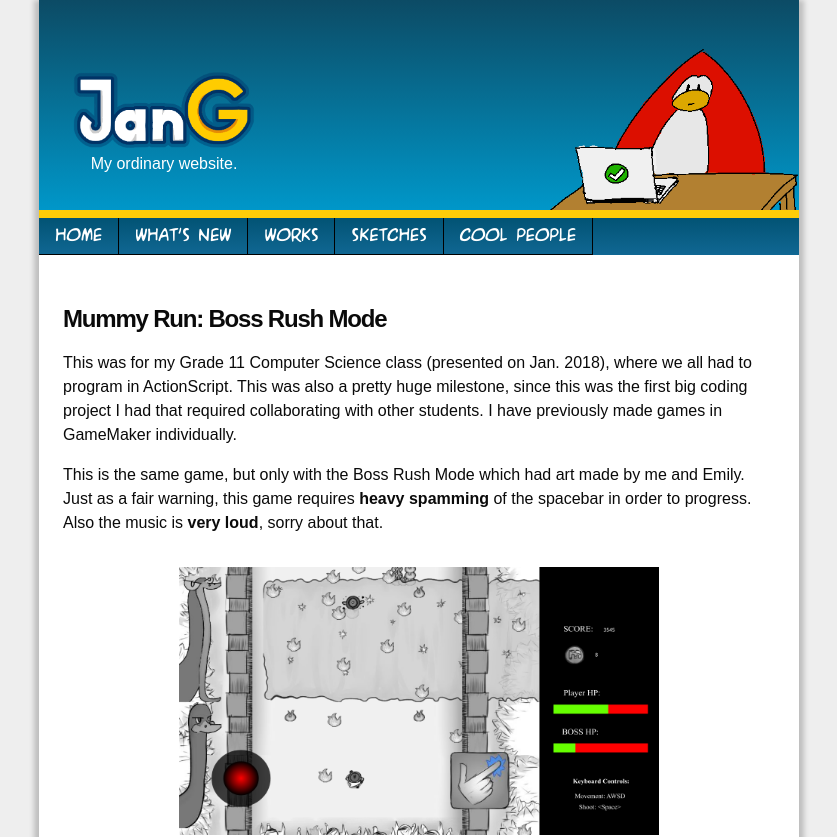
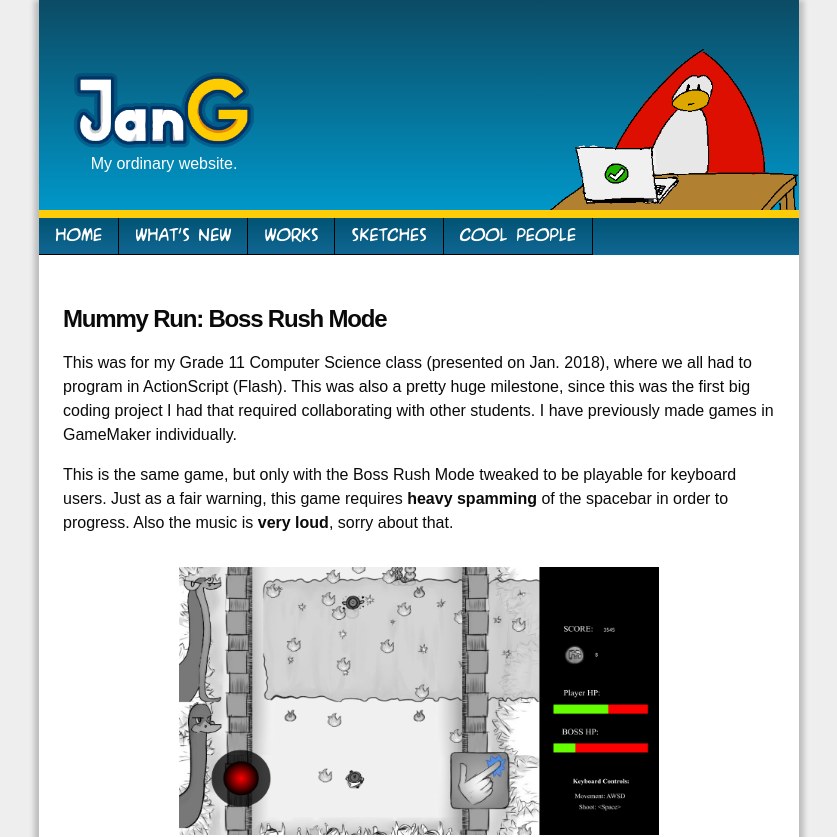
Before and after one commit to jangarong/jangarong.github.io, a Next.js app: page /b/projects/mummyrun in a window 1280 px wide. Shown: the top 837 px of the page, without its empty margins (221-1058 px from the left). Built offline with nearby package versions, Linux system fonts and the light colour scheme.

Commit message:
update desc.

```diff
--- a/src/app/b/projects/mummyrun/page.tsx
+++ b/src/app/b/projects/mummyrun/page.tsx
@@ -10,11 +10,12 @@ export default function Page() {
         <div className="mt-[48px] mx-[24px] mb-[72px]">
             <h1 className="font-semibold text-2xl mb-4 tracking-tighter">Mummy Run: Boss Rush Mode</h1>
             <div className="mb-4">
-                This was for my Grade 11 Computer Science class (presented on Jan. 2018), where we all had to program in ActionScript.
+                This was for my Grade 11 Computer Science class (presented on Jan. 2018), where we all had to program in ActionScript (Flash).
                 This was also a pretty huge milestone, since this was the first big coding project I had that
                 required collaborating with other students. I have previously made games in GameMaker individually.
             </div><div className="mb-4">
-                This is the same game, but only with the Boss Rush Mode which had art made by me and Emily. Just as a fair warning, this game requires <b>heavy spamming</b> of the spacebar in order to progress.
+                This is the same game, but only with the Boss Rush Mode tweaked to be playable for keyboard users.
+                Just as a fair warning, this game requires <b>heavy spamming</b> of the spacebar in order to progress.
                 Also the music is <b>very loud</b>, sorry about that.
             </div>
             <div className="w-[100%] flex justify-center my-8">
```
